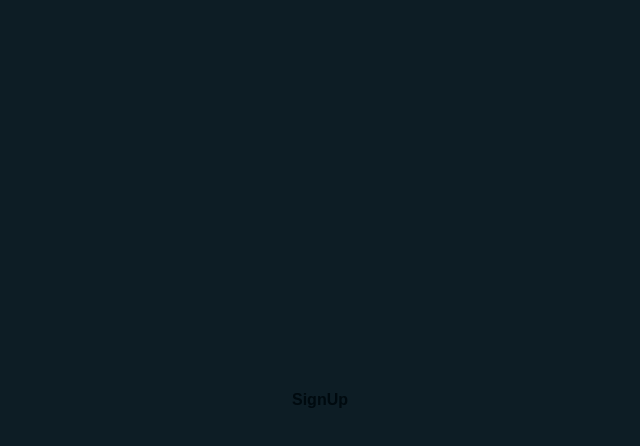
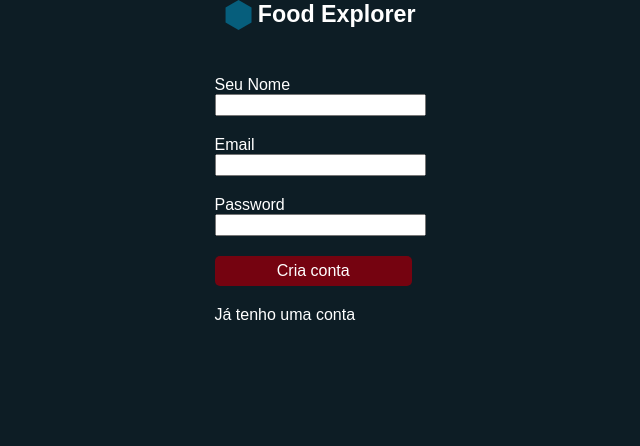
Before and after one commit to nmainoi/FrontFoodExplorer, a React (Vite) app: page /register in a window 1280 px wide. Shown: the top 446 px of the page, without its empty margins (320-960 px from the left). Built offline with nearby package versions, Linux system fonts and the light colour scheme.

Commit message:
add: signUp screen

```diff
--- a/src/pages/signIn/index.jsx
+++ b/src/pages/signIn/index.jsx
@@ -1,5 +1,5 @@
 
-import { Container } from "./styles";
+import { Container, Link } from "./styles";
 import { LoginWrapper } from "../../components/loginComponents/loginWrapper";
 import { InputComponent } from "../../components/global/input";
 import { ButtonComponent } from "../../components/global/button/index";
@@ -13,7 +13,7 @@ function SignIn() {
                 <InputComponent label="Email" type="email" />
                 <InputComponent label="Password" type="password" />
                 <ButtonComponent text="Entrar" />
-
+                <Link href="/register">Criar uma conta</Link>
             </LoginWrapper>
 
         </Container>
--- a/src/pages/signIn/styles.js
+++ b/src/pages/signIn/styles.js
@@ -9,3 +9,9 @@ export const Container = styled.div`
     justify-content: space-around;
 
 `;
+
+export const Link = styled.a`
+
+    color: ${({theme}) => theme.COLORS.LIGHT_100};
+
+`;
--- a/src/pages/signUp/index.jsx
+++ b/src/pages/signUp/index.jsx
@@ -1,13 +1,22 @@
 
-import { Container } from "./styles";
-
+import { Container, Link } from "./styles";
+import { LoginWrapper } from "../../components/loginComponents/loginWrapper";
+import { InputComponent } from "../../components/global/input";
+import { ButtonComponent } from "../../components/global/button/index";
 
 
  function SignUp() {
 
     return (
         <Container>
-            <h1>SignUp</h1>
+
+           <LoginWrapper>
+                <InputComponent label="Seu Nome" type="email" placeHolder="Exemplo: Maria da Silva" />
+                <InputComponent label="Email" type="email" />
+                <InputComponent label="Password" type="password" />
+                <ButtonComponent text="Cria conta" />
+                <Link href="/signUp">Já tenho uma conta</Link>
+            </LoginWrapper>
         </Container>
     );
 };
--- a/src/pages/signUp/styles.js
+++ b/src/pages/signUp/styles.js
@@ -10,3 +10,9 @@ export const Container = styled.div`
 
     background: ${({theme}) => theme.COLORS.DARK_900};
 `;
+
+export const Link = styled.a`
+
+    color: ${({theme}) => theme.COLORS.LIGHT_100};
+
+`;
```
